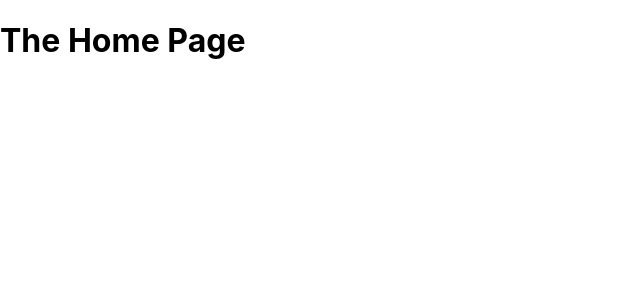
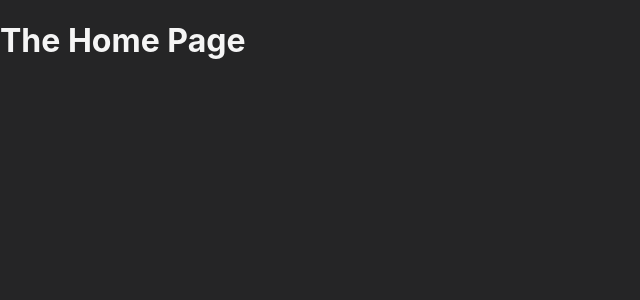
Before and after one commit to ASTONCAT/nextjs-course, a Next.js app: page / in a window 1280 px wide. Shown: the top 300 px of the page, without its empty margins (0-640 px from the left). Built offline with nearby package versions, Linux system fonts and the light colour scheme.

Commit message:
Add dark mode
change bg and front colors

```diff
--- a/styles/globals.css
+++ b/styles/globals.css
@@ -4,6 +4,8 @@ body {
   margin: 0;
   font-family: -apple-system, BlinkMacSystemFont, Segoe UI, Roboto, Oxygen,
     Ubuntu, Cantarell, Fira Sans, Droid Sans, Helvetica Neue, sans-serif;
+  background-color: #252526;
+  color: whitesmoke;
 }
 
 a {
```
